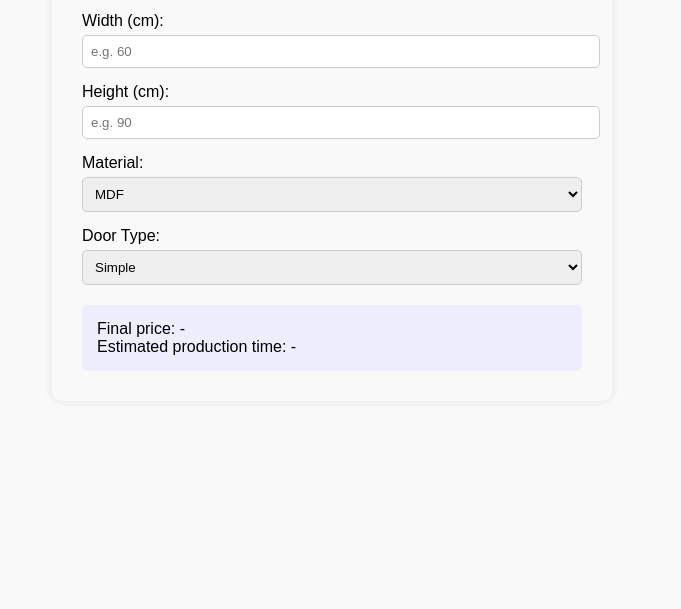
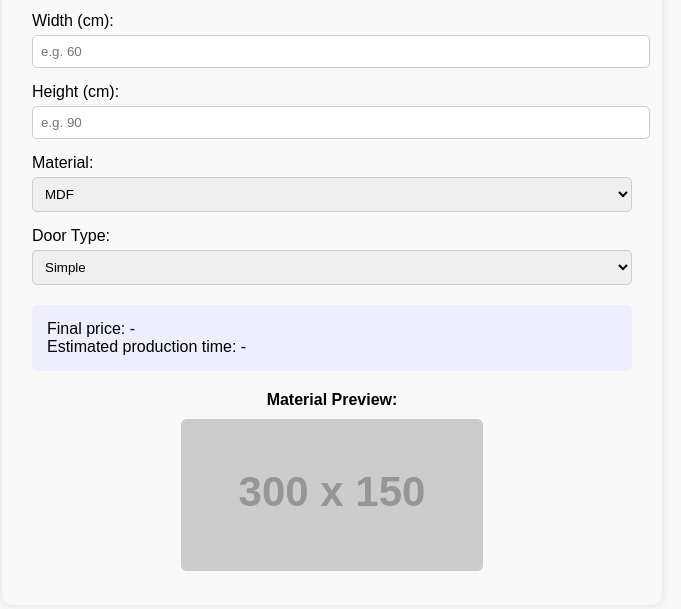
Before and after one commit to zomorodesign/cabinet-calculator, a plain HTML site: page index.html in a window 1280 px wide. Shown: the part 197-806 px from the top of the page, without its empty margins (308-989 px from the left). Drawn offline with Linux system fonts and the light colour scheme; placeholder pictures from the web are drawn by us.

Commit message:
Update index.html

```diff
--- a/index.html
+++ b/index.html
@@ -7,7 +7,7 @@
   <style>
     body {
       font-family: sans-serif;
-      max-width: 500px;
+      max-width: 600px;
       margin: 40px auto;
       background: #f9f9f9;
       padding: 30px;
@@ -31,6 +31,17 @@
       padding: 15px;
       border-radius: 5px;
     }
+    .preview {
+      margin-top: 20px;
+      text-align: center;
+    }
+    .preview img {
+      max-width: 100%;
+      height: auto;
+      border: 1px solid #ccc;
+      border-radius: 5px;
+      margin-top: 10px;
+    }
   </style>
 </head>
 <body>
@@ -47,9 +58,9 @@
 
   <label for="material">Material:</label>
   <select id="material">
-    <option value="0.002">MDF</option>
-    <option value="0.0025">PVC</option>
-    <option value="0.0035">Natural Wood</option>
+    <option value="0.002" data-image="https://via.placeholder.com/300x150.png?text=MDF">MDF</option>
+    <option value="0.0025" data-image="https://via.placeholder.com/300x150.png?text=PVC">PVC</option>
+    <option value="0.0035" data-image="https://via.placeholder.com/300x150.png?text=Wood">Natural Wood</option>
   </select>
 
   <label for="door">Door Type:</label>
@@ -64,15 +75,24 @@
     Estimated production time: -
   </div>
 
+  <div class="preview">
+    <strong>Material Preview:</strong><br>
+    <img id="material-preview" src="https://via.placeholder.com/300x150.png?text=MDF" alt="Material Preview">
+  </div>
+
   <script>
     const inputs = document.querySelectorAll('input, select');
+    const materialSelect = document.getElementById('material');
+    const materialPreview = document.getElementById('material-preview');
+
     inputs.forEach(input => input.addEventListener('input', calculate));
+    materialSelect.addEventListener('change', updateImage);
 
     function calculate() {
       const length = parseFloat(document.getElementById('length').value) || 0;
       const width = parseFloat(document.getElementById('width').value) || 0;
       const height = parseFloat(document.getElementById('height').value) || 0;
-      const material = parseFloat(document.getElementById('material').value);
+      const material = parseFloat(materialSelect.value);
       const door = parseFloat(document.getElementById('door').value);
 
       const volume = length * width * height;
@@ -87,6 +107,15 @@
         <strong>Estimated production time:</strong> ${days}
       `;
     }
+
+    function updateImage() {
+      const selectedOption = materialSelect.options[materialSelect.selectedIndex];
+      const imageUrl = selectedOption.getAttribute('data-image');
+      materialPreview.src = imageUrl;
+    }
+
+    // Initialize default image
+    updateImage();
   </script>
 </body>
 </html>
```
